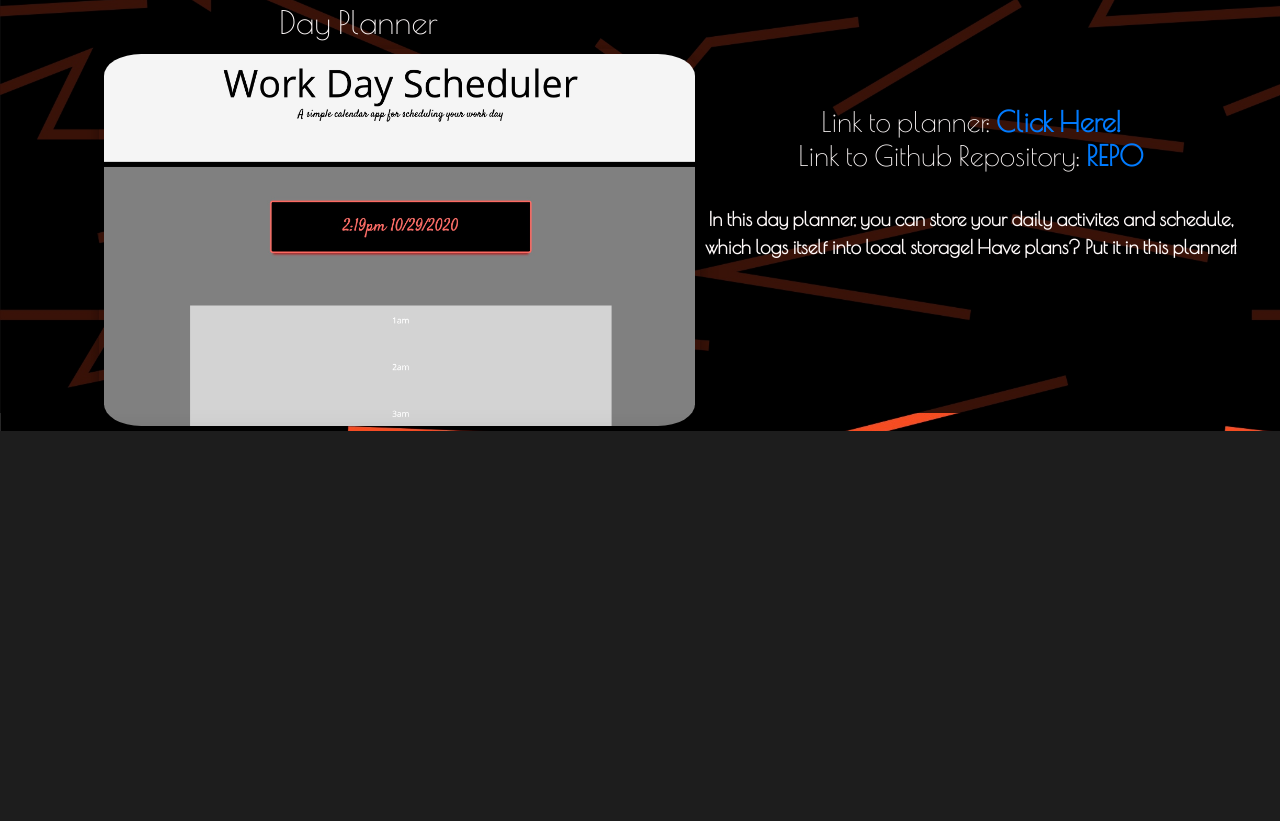
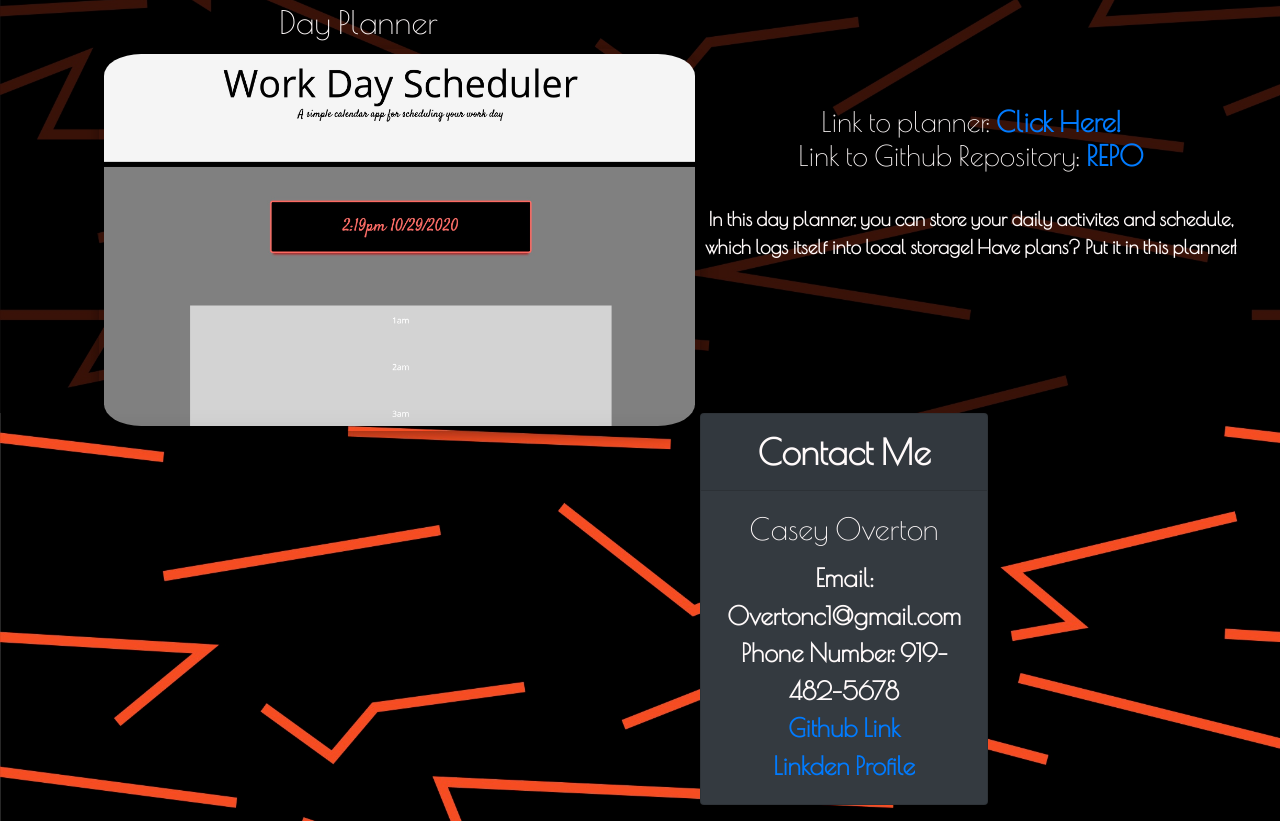
Before and after one commit to CaseyOverton/Portfolio3, a plain HTML site: page portfolio.html in a window 1280 px wide. Shown: the part 1642-2463 px from the top of the page. Before the commit the page ends 2073 px from the top, so only its background shows below. Drawn offline with nearby package versions, Linux system fonts and the light colour scheme.

Commit message:
added contact card at bottom

```diff
--- a/Assets/portfolio.css
+++ b/Assets/portfolio.css
@@ -109,3 +109,12 @@ p {
     padding: 3%;
     background-color: rgba(0, 0, 0, 0.767);
 }
+.card-header {
+  font-size: 35px;
+}
+.card-title {
+  font-size: 30px;
+}
+.card-text {
+  font-size: 25px;
+}
--- a/portfolio.html
+++ b/portfolio.html
@@ -35,8 +35,9 @@
     </nav>
 
     <h1 id='header'>My Portfolio</h1><br>
+
     <h2>Github Profile: <a href="https://github.com/CaseyOverton" target="_blank">Click Me..!</a></h2>
-    <p id="intro"> My name is Casey Overton and I am a full stack web developer. During intensive work with the UNC full flex bootcamp, I have been able to accomplish an expansive understanding of numerous computer languages including HTML, CSS, Javascript and jQuery. I have been working on real world applications using this knowledge. Click below to see my work!</p>
+    <p id="intro"> My name is Casey Overton and I am a full stack web developer. During intensive work with the UNC full flex bootcamp, I have been able to accomplish an expansive understanding of numerous computer languages including HTML, CSS, Javascript and jQuery. I have been working on real world applications using this knowledge. Scroll below to see my work!</p>
 
     <div id="project1">
     <p>
@@ -62,6 +63,15 @@
 <br><br><h3> Link to planner: <a href="https://caseyoverton.github.io/planner/" target="_blank">Click Here!</a> <br>Link to Github Repository: <a href="https://github.com/CaseyOverton/planner" target="_blank">REPO</a></h3><br> <p id="p3">In this day planner, you can store your daily activites and schedule, which logs itself into local storage! Have plans? Put it in this planner! </p><br><br><br><br>
 </div>
 
+<div class="card text-white bg-dark mb-3"  style="max-width: 18rem;">
+  <div class="card-header">Contact Me</div>
+  <div class="card-body">
+    <h5 class="card-title">Casey Overton</h5>
+    <p class="card-text">Email: Overtonc1@gmail.com<br> Phone Number: 919-482-5678<br><a href="https://github.com/CaseyOverton" target="_blank">Github Link</a><br><a href="https://www.linkedin.com/in/casey-overton-3584151b1/" target="_blank">Linkden Profile</a> </p>
+  </div>
+</div>
+
+
 
 
 
```
